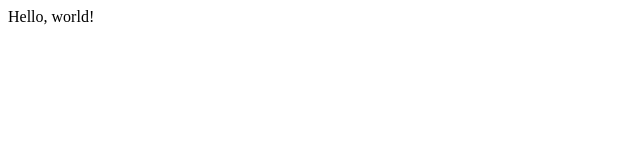
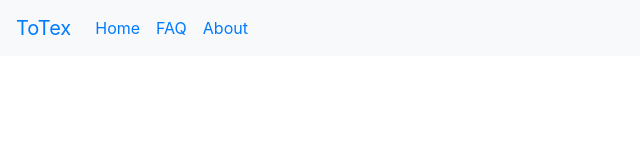
Before and after one commit to Boutross3/cs50_webdev, a plain HTML site: page index.html in a window 1280 px wide. Shown: the whole page, without its empty margins (0-640 px from the left). Drawn offline with nearby package versions, Linux system fonts and the light colour scheme.

Commit message:
navbar v1

```diff
--- a/index.html
+++ b/index.html
@@ -1,9 +1,39 @@
 <!DOCTYPE html>
-<html>
-    <head>
-        <title>My Webpage</title>
-    </head>
-    <body>
-        Hello, world!
-    </body>
+<html lang="en">
+<head>
+  <meta charset="UTF-8">
+  <meta name="viewport" content="width=device-width, initial-scale=1.0">
+  <meta http-equiv="X-UA-Compatible" content="ie=edge">
+
+  <link rel="stylesheet" href="https://stackpath.bootstrapcdn.com/bootstrap/4.1.3/css/bootstrap.min.css" integrity="sha384-MCw98/SFnGE8fJT3GXwEOngsV7Zt27NXFoaoApmYm81iuXoPkFOJwJ8ERdknLPMO" crossorigin="anonymous">
+
+  <title>ToTex</title>
+
+</head>
+<body>
+  <nav class="navbar navbar-expand-lg navbar-ligh bg-light">
+    <a class="navbar-brand" href="#">ToTex</a>
+    <button class="navbar-toggler" type="button" data-toggle="collapse" data-target="#navbarSupportedContent" aria-controls="navbarSupportedContent" aria-expanded="false" aria-label="Toggle navigation">
+      <span class="navbar-toggler-icon"></span>
+    </button>
+
+    <div class="collapse navbar-collapse" id="navbarSupportedContent">
+      <ul class="navbar-nav mr-auto">
+        <li class="nav-item active">
+          <a class="nav-link" href="index.html">Home <span class="sr-only">(current)</span></a>
+        </li>
+        <li class="nav-item">
+          <a class="nav-link" href="FAQ.html">FAQ</a>
+        </li>
+        <li class="nav-item">
+          <a class="nav-link" href="about.html">About</a>
+        </li>
+      </ul>
+    </div>
+  </nav>
+
+  <script src="https://code.jquery.com/jquery-3.3.1.slim.min.js" integrity="sha384-q8i/X+965DzO0rT7abK41JStQIAqVgRVzpbzo5smXKp4YfRvH+8abtTE1Pi6jizo" crossorigin="anonymous"></script>
+  <script src="https://cdnjs.cloudflare.com/ajax/libs/popper.js/1.14.3/umd/popper.min.js" integrity="sha384-ZMP7rVo3mIykV+2+9J3UJ46jBk0WLaUAdn689aCwoqbBJiSnjAK/l8WvCWPIPm49" crossorigin="anonymous"></script>
+  <script src="https://stackpath.bootstrapcdn.com/bootstrap/4.1.3/js/bootstrap.min.js" integrity="sha384-ChfqqxuZUCnJSK3+MXmPNIyE6ZbWh2IMqE241rYiqJxyMiZ6OW/JmZQ5stwEULTy" crossorigin="anonymous"></script>
+</body>
 </html>
```
